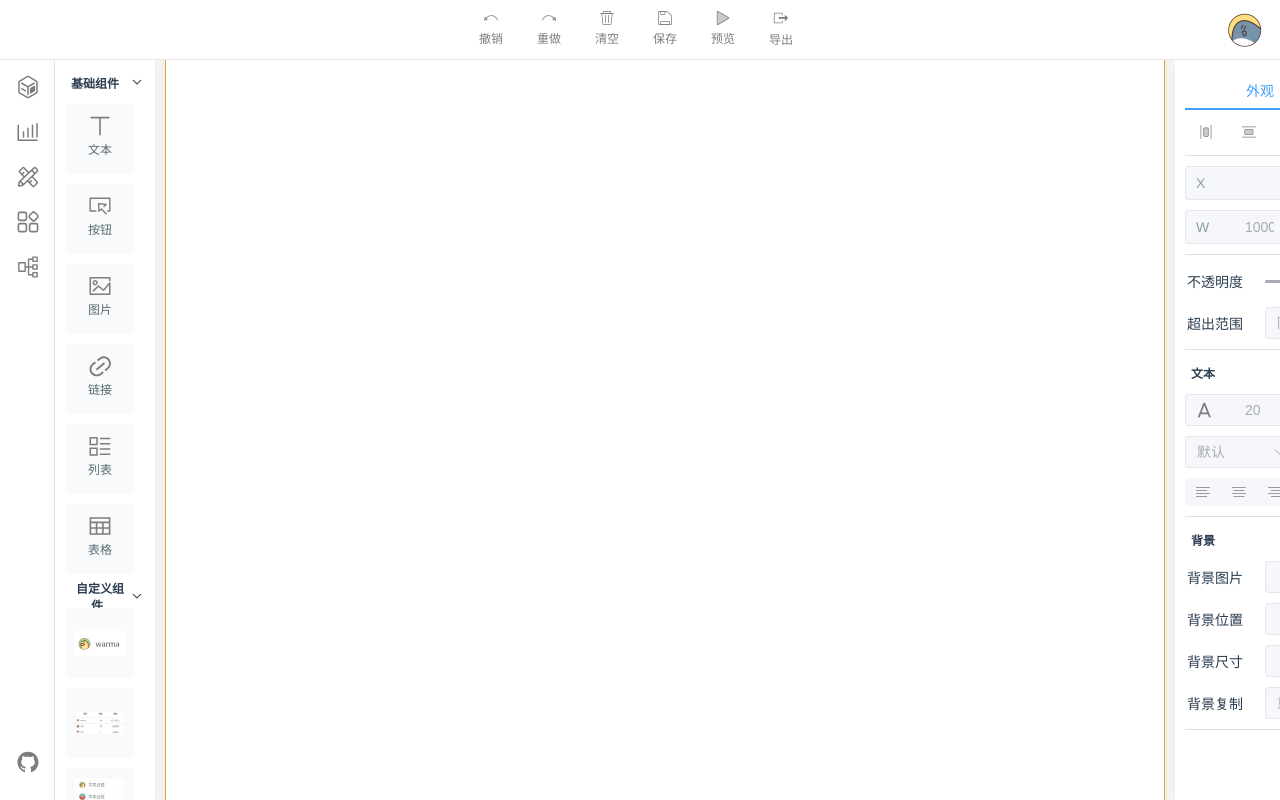
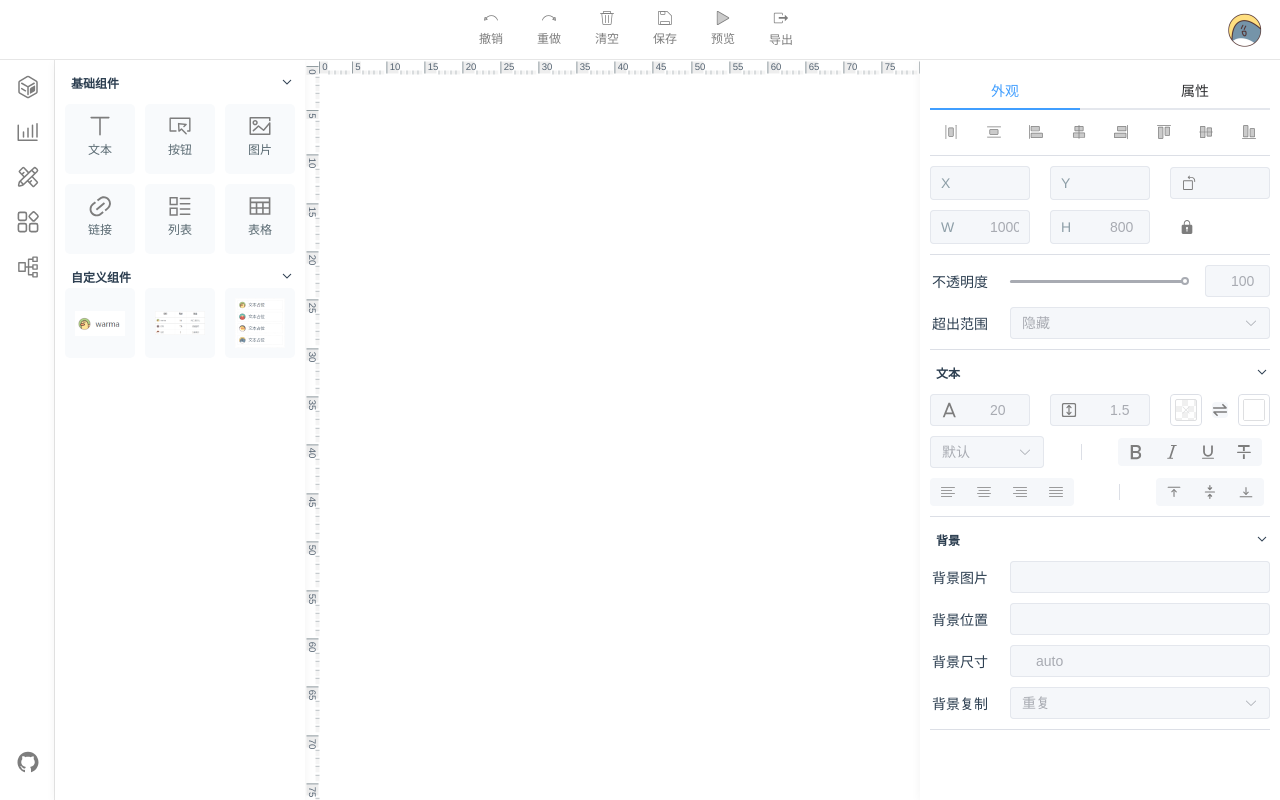
Before and after one commit to luoyangC/visual-maker, a Vue app: page / in a window 1280 px wide. Built offline with nearby package versions, Linux system fonts and the light colour scheme.

Commit message:
支持标尺

```diff
--- /dev/null
+++ b/src/components/Editor/MarkRuler.vue
@@ -0,0 +1,106 @@
+<template>
+  <div class="mark-ruler mark-ruler-x" :style="{ left: offsetX + 'px' }">
+    <span
+      v-for="(item, index) in xScaleList"
+      :key="`${item}+${index}`"
+      :class="['mark-ruler-scale', item % 5 && 'short']"
+    >
+      {{ item % 5 ? '' : item }}
+    </span>
+  </div>
+  <div class="mark-ruler mark-ruler-y" :style="{ top: offsetY + 'px' }">
+    <span
+      v-for="(item, index) in yScaleList"
+      :key="`${item}+${index}`"
+      :class="['mark-ruler-scale', item % 5 && 'short']"
+    >
+      {{ item % 5 ? '' : item }}
+    </span>
+  </div>
+</template>
+
+<script setup lang="ts">
+  import { computed, ref, nextTick } from 'vue'
+  import { useWidgetStore } from '@/store/widget'
+
+  const widgetStore = useWidgetStore()
+  const root = computed(() => widgetStore.root)
+
+  const xScaleList = ref<Array<number>>([])
+  const yScaleList = ref<Array<number>>([])
+  const offsetX = ref(0)
+  const offsetY = ref(0)
+
+  nextTick(() => {
+    const editor: any = document.getElementById('editor')
+
+    const overWidth = Math.floor((editor.clientWidth - root.value.style.width) / 20)
+    const normalWidth = Math.floor(editor.clientWidth / 10) - overWidth
+    const overXScaleList = Array.from({ length: overWidth }).map((_, index) => overWidth - index)
+    const normalXScaleList = Array.from({ length: normalWidth }).map((_, index) => index)
+
+    const overHeight = Math.floor((editor.clientHeight - root.value.style.height) / 20)
+    const normalHeight = Math.floor(editor.clientHeight / 10) - overHeight
+    const overYScaleList = Array.from({ length: overHeight }).map((_, index) => overHeight - index)
+    const normalYScaleList = Array.from({ length: normalHeight }).map((_, index) => index)
+
+    offsetX.value = (editor.clientWidth - root.value.style.width) / 2 - overWidth * 10 + 5
+    offsetY.value = (editor.clientHeight - root.value.style.height) / 2 - overHeight * 10 + 5
+    xScaleList.value = [...overXScaleList, ...normalXScaleList]
+    yScaleList.value = [...overYScaleList, ...normalYScaleList]
+  })
+</script>
+
+<style lang="scss" scoped>
+  .mark-ruler {
+    z-index: 100;
+    position: absolute;
+  }
+  .mark-ruler-x {
+    z-index: 102;
+    width: calc(100vw - 665px);
+    height: 15px;
+    top: 0px;
+    left: 0px;
+    display: flex;
+    flex-direction: row;
+    align-items: flex-end;
+    .mark-ruler-scale {
+      border-left: 1px solid #5b6b73;
+      writing-mode: horizontal-tb;
+      padding-left: 3px;
+    }
+    .short {
+      height: 5px;
+      opacity: 0.5;
+    }
+  }
+  .mark-ruler-y {
+    z-index: 101;
+    height: calc(100vh - 60px);
+    width: 15px;
+    top: 0px;
+    left: 0px;
+    display: flex;
+    flex-direction: column;
+    align-items: flex-end;
+    .mark-ruler-scale {
+      border-top: 1px solid #5b6b73;
+      writing-mode: vertical-lr;
+      padding-top: 3px;
+    }
+    .short {
+      width: 5px;
+      opacity: 0.5;
+    }
+  }
+  .mark-ruler-scale {
+    display: inline-block;
+    width: 15px;
+    height: 15px;
+    font-size: 12px;
+    transform: scale(0.8);
+    opacity: 0.8;
+    background-color: #ebebeb;
+  }
+</style>
--- a/src/components/Editor/VmMenu.vue
+++ b/src/components/Editor/RightMenu.vue
@@ -1,5 +1,5 @@
 <template>
-  <div v-show="display" class="vm-menu" :style="{ top: top + 'px', left: left + 'px' }">
+  <div v-show="display" class="right-menu" :style="{ top: top + 'px', left: left + 'px' }">
     <ul>
       <li @click="delWidget">删除</li>
       <li @click="setWidgetLock">锁定</li>
@@ -34,7 +34,7 @@
 </script>
 
 <style lang="scss" scoped>
-  .vm-menu {
+  .right-menu {
     z-index: 1000;
     position: fixed;
     ul {
--- a/src/components/Editor/VmShape.vue
+++ b/src/components/Editor/VmShape.vue
@@ -283,6 +283,7 @@
     }
     &--root {
       position: relative !important;
+      margin: 20px;
       &::after {
         width: 0;
         height: 0;
--- a/src/components/Editor/index.vue
+++ b/src/components/Editor/index.vue
@@ -2,16 +2,19 @@
   <div id="editor" class="editor">
     <vm-shape :widget="rootWidget" />
     <!-- 右击菜单 -->
-    <VmMenu />
+    <RightMenu />
     <!-- 标线 -->
     <!-- <mark-line /> -->
+    <!-- 标尺 -->
+    <MarkRuler />
   </div>
 </template>
 
 <script setup lang="ts">
   import { useWidgetStore } from '@/store/widget'
   import { computed } from 'vue'
-  import VmMenu from './VmMenu.vue'
+  import RightMenu from './RightMenu.vue'
+  import MarkRuler from './MarkRuler.vue'
 
   const widgetStore = useWidgetStore()
   const rootWidget = computed(() => widgetStore.root)
@@ -20,9 +23,13 @@
 <style lang="scss" scoped>
   .editor {
     position: relative;
-    background-color: #fff;
+    display: flex;
+    justify-content: center;
+    align-items: center;
+    width: calc(100vw - 665px);
+    height: calc(100vh - 60px);
+    overflow: hidden;
+    background-color: #f5f5f5;
     box-shadow: 0 2px 10px rgb(0 0 0 / 5%);
-    max-height: 800px;
-    max-width: 1000px;
   }
 </style>
--- a/src/components/VisualMaker.vue
+++ b/src/components/VisualMaker.vue
@@ -117,7 +117,6 @@
     justify-content: center;
     align-items: center;
     flex-grow: 1;
-    padding: 10px;
   }
   .vm-aside {
     z-index: 30;
```
Also changed, not shown: src/components/Editor/MarkLine.vue (added).
